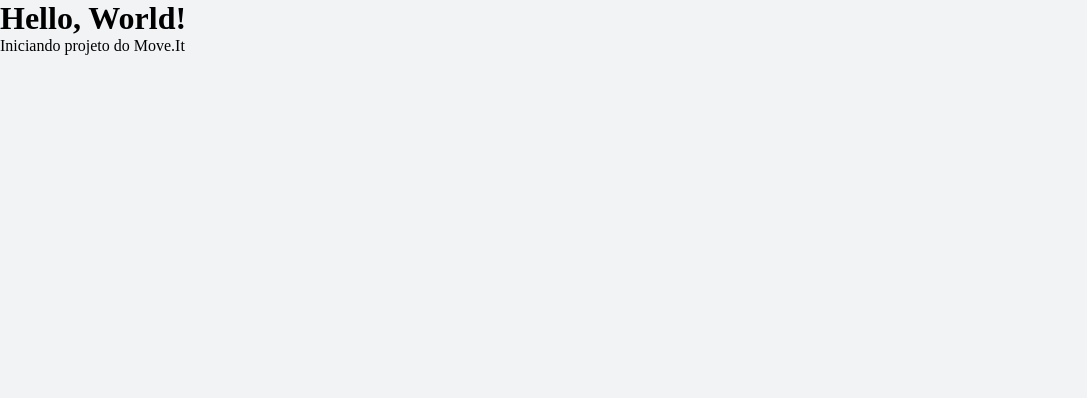
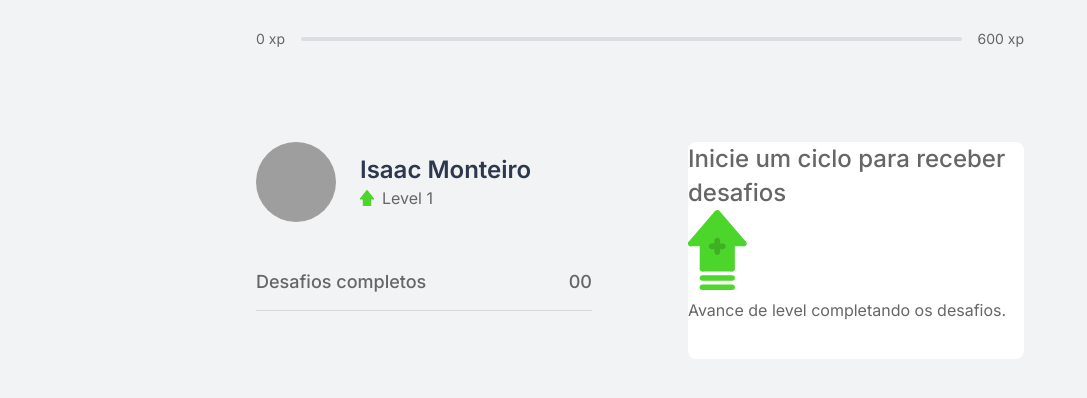
Before and after one commit to is4ac-dev/move.it, a React (Vite) app: page / in a window 1280 px wide. Shown: the top 398 px of the page, without its empty margins (0-1087 px from the left). Built offline with nearby package versions, Linux system fonts and the light colour scheme; grey boxes are pictures that could not be loaded.

Commit message:
Importando componentes para construção do HTML

```diff
--- a/src/App.tsx
+++ b/src/App.tsx
@@ -1,8 +1,19 @@
+import { ProgressBar } from "./components/progress/index.tsx"
+import { Card } from "./components/card/index.tsx"
+import { Profile } from "./components/profile/index.tsx"
+import { Challenges } from "./components/challenges/index.tsx"
+
 export function App(){
   return(
-    <div>
-      <h1>Hello, World!</h1>
-      <p>Iniciando projeto do Move.It</p>
+    <div className="app-container">
+    <ProgressBar/>
+    <main>
+      <div className="client-section">
+        <Profile/>
+        <Challenges/>
+      </div>
+      <Card/>
+    </main>
     </div>
   )
 }
```
